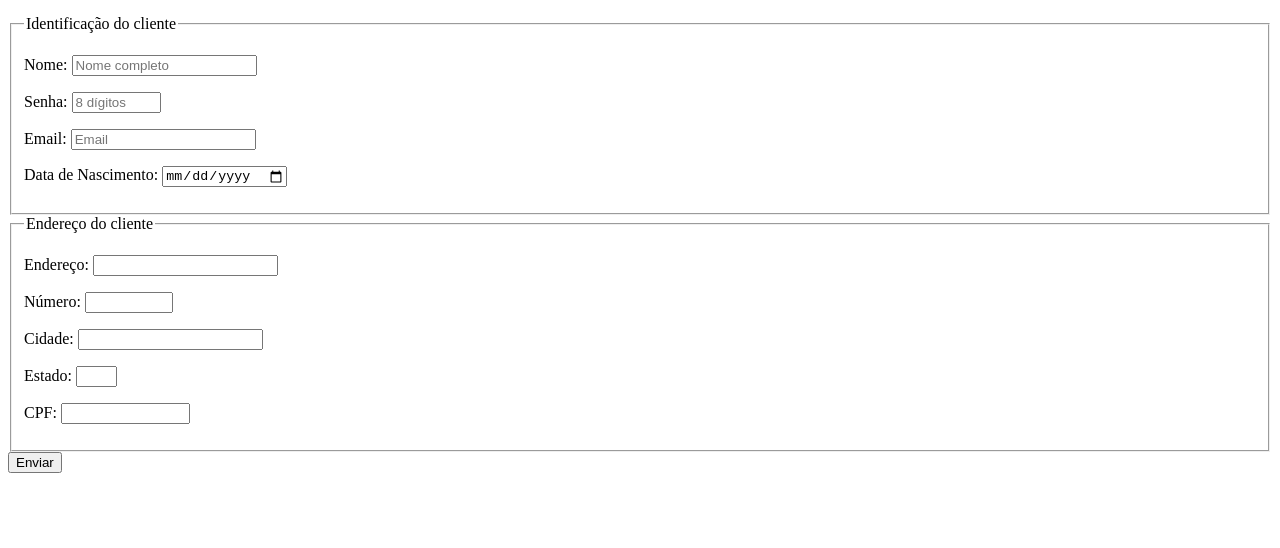
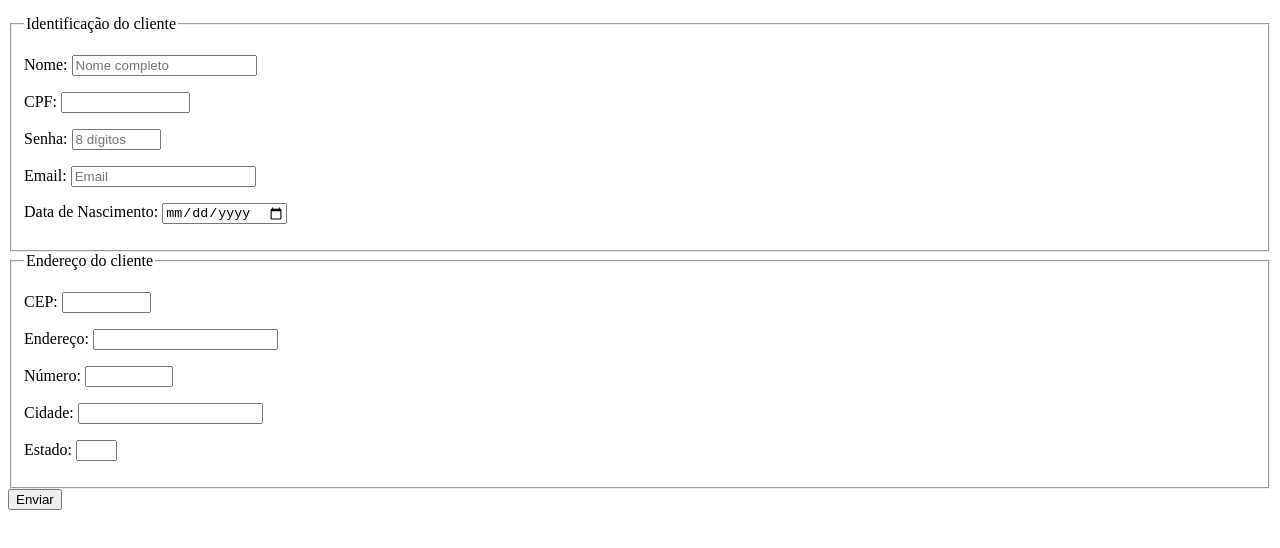
Before and after one commit to guilherme2107/exercicio-frontend, a plain HTML site: page index.html in a window 1280 px wide. Shown: the part 44-592 px from the top of the page. Drawn offline with Linux system fonts and the light colour scheme.

Commit message:
Movendo o cpf de lugar e adicionando cep.

```diff
--- a/index.html
+++ b/index.html
@@ -16,6 +16,8 @@
             <fieldset id="identificacao"> <legend>Identificação do cliente</legend>
                 <p><label for="cnome">Nome:</label>
                 <input type="text" name="tnome" id="cnome" size="20" maxlength="30" placeholder="Nome completo"></p>
+                <p><label for="vcpf">CPF:</label>
+                <input type="text" name="gcpf" id="vcpf" size="13" maxlength="14"></p>
                 <p><label for="csenha"> Senha:</label>
                 <input type="password" name="tsenha" id="csenha" size="8" maxlength="8" placeholder="8 dígitos"></p>
                 <p><label for="cmail">Email:</label>
@@ -25,6 +27,8 @@
             </fieldset>
 
             <fieldset id="endereco"> <legend>Endereço do cliente</legend>
+                <p><label for="cep">CEP:</label>
+                <input type="text" name="cep" id="cep" size="8" maxlength="8"></p>
                 <p><label for="vend">Endereço:</label>
                 <input type="text" name="gend" id="vend" size="20" maxlength="30"></p>
                 <p><label for="vnum">Número:</label>
@@ -33,8 +37,6 @@
                 <input type="text" name="gcidade" id="vcidade" size="20" maxlength="30"></p>
                 <p><label for="vestado">Estado:</label>
                 <input type="text" name="gestado" id="vestado" size="2" maxlength="3"></p>
-                <p><label for="vcpf">CPF:</label>
-                <input type="text" name="gcpf" id="vcpf" size="13" maxlength="14"></p>
             </fieldset>
 
             <input type="submit" value="Enviar">
```
